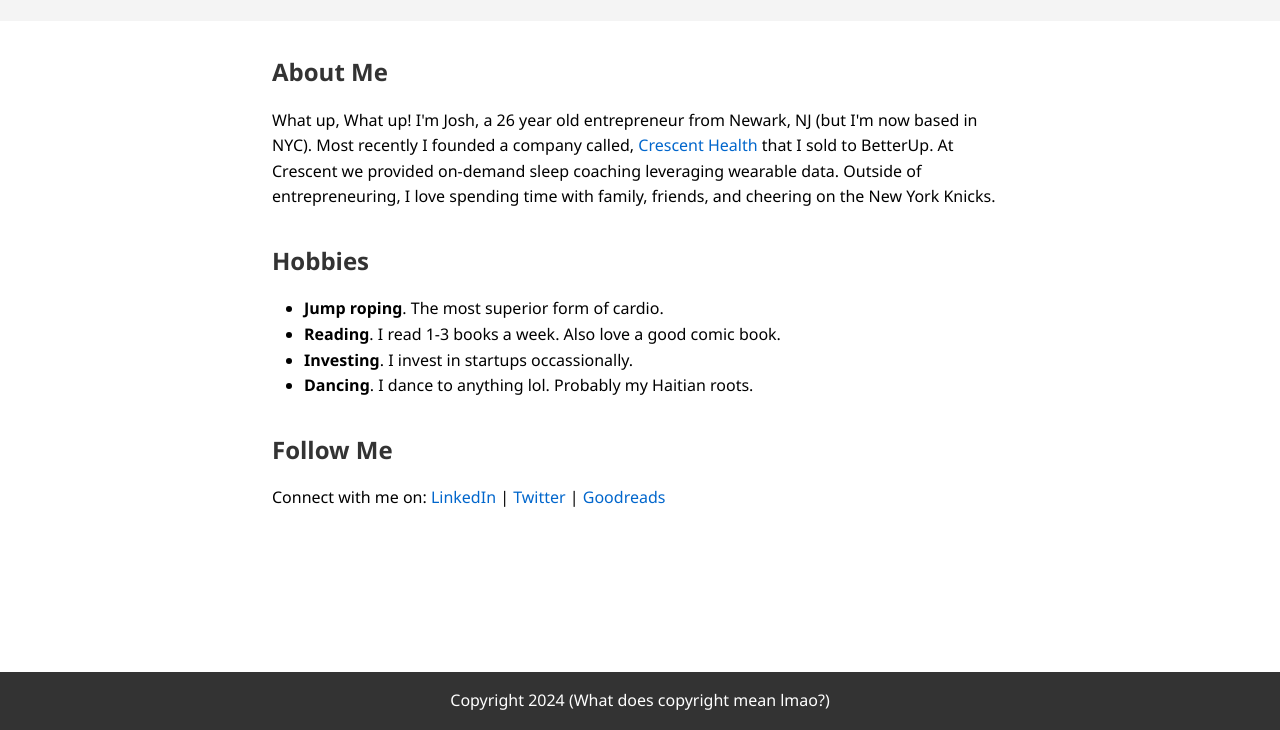
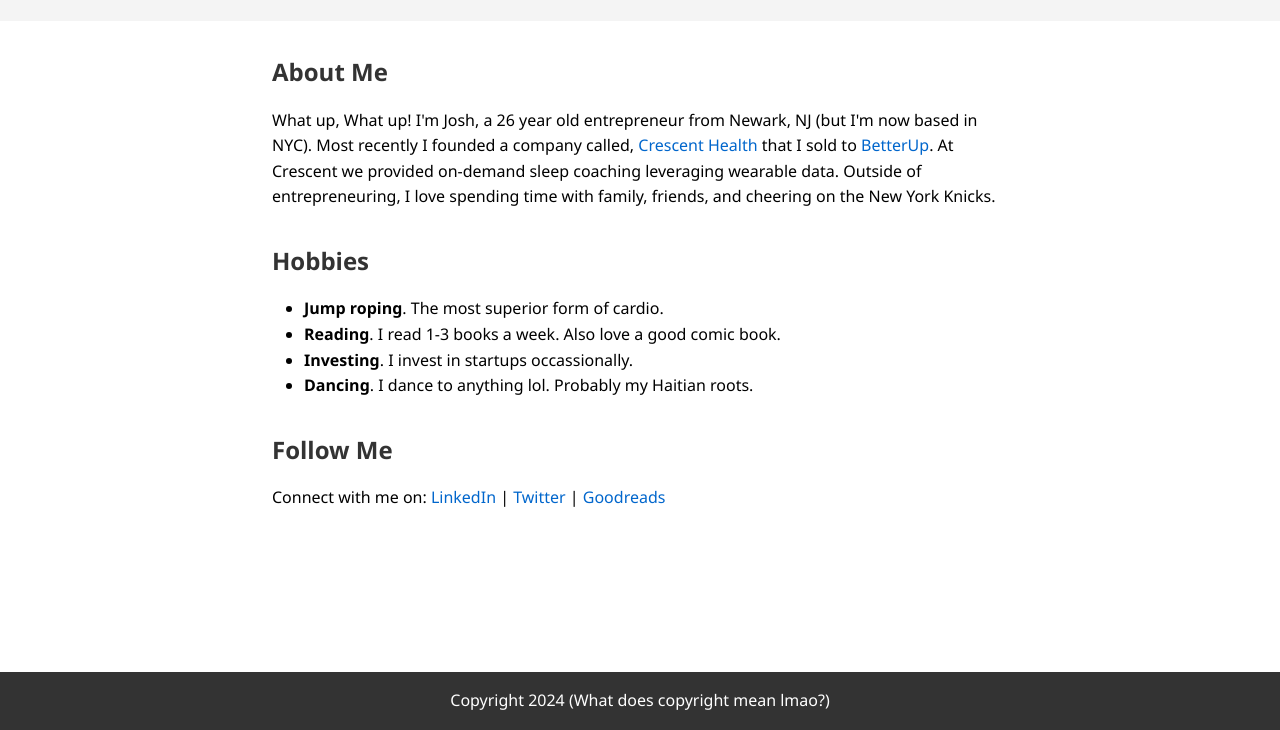
Before and after one commit to jcodingboi/joshs-personal-landing-page, a plain HTML site: page index.html in a window 1280 px wide. Shown: the part 70-800 px from the top of the page. Drawn offline with Linux system fonts and the light colour scheme.

Commit message:
small updates to copy

```diff
--- a/index.html
+++ b/index.html
@@ -15,7 +15,7 @@
             <h2 class="section-title">About Me</h2>
             <p class="section-content">
                 <!-- Add your paragraph about yourself here -->
-                What up, What up! I'm Josh, a 26 year old entrepreneur from Newark, NJ (but I'm now based in NYC). Most recently I founded a company called, <a href="https://crescent.co/">Crescent Health </a> that I sold to BetterUp. At Crescent we provided on-demand sleep coaching leveraging wearable data. Outside of entrepreneuring, I love spending time with family, friends, and cheering on the New York Knicks.
+                What up, What up! I'm Josh, a 26 year old entrepreneur from Newark, NJ (but I'm now based in NYC). Most recently I founded a company called, <a href="https://crescent.co/">Crescent Health </a> that I sold to <a href="https://www.betterup.com/press/series-e">BetterUp</a>. At Crescent we provided on-demand sleep coaching leveraging wearable data. Outside of entrepreneuring, I love spending time with family, friends, and cheering on the New York Knicks.
             </p>
         </section>
 
```
